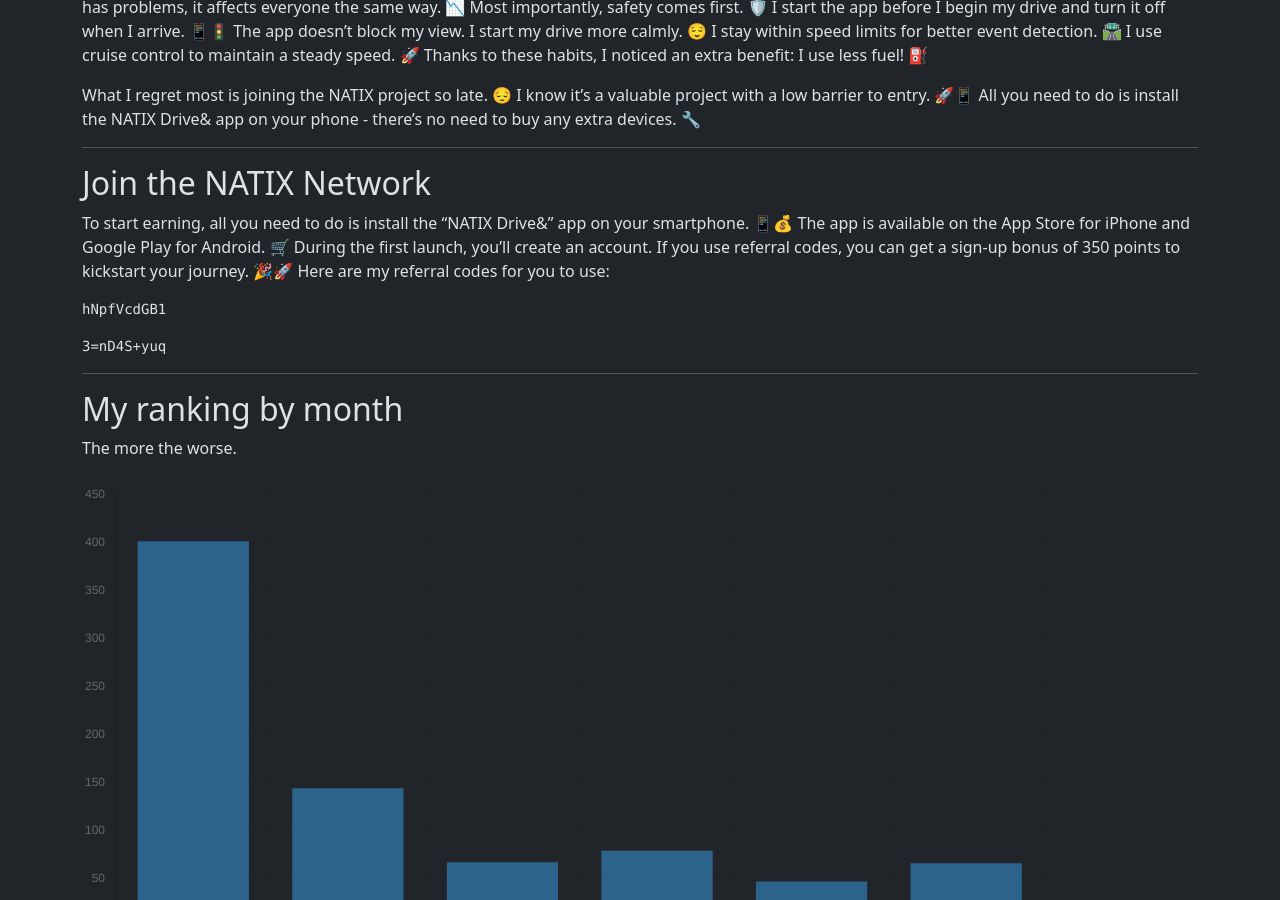
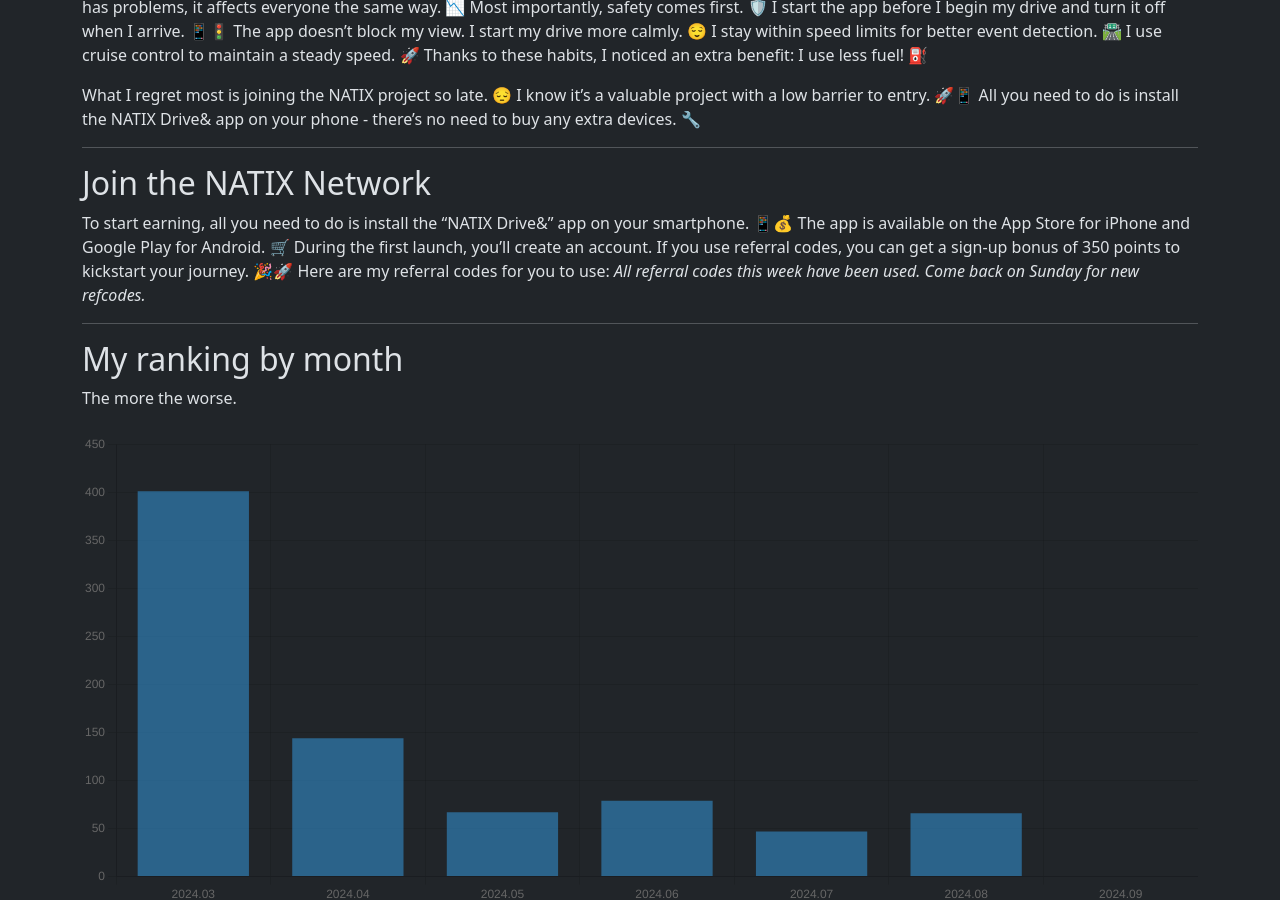
Before and after one commit to torrocus/natix, a Jekyll site: the page built from index.md, in a window 1280 px wide and 900 px high, scrolled down 2311 px. Built offline with Jekyll 4.4.1, drawn with Linux system fonts in a browser that asks for light colours.

Commit message:
Remove used referrer codes

````diff
--- a/index.md
+++ b/index.md
@@ -136,13 +136,7 @@ If you use referral codes, you can get a sign-up bonus of 350 points to kickstar
 🎉🚀
 Here are my referral codes for you to use:
 <!-- NATIX-REFERRAL-CODES-LIST:START -->
-```
-hNpfVcdGB1
-```
-
-```
-3=nD4S+yuq
-```
+_All referral codes this week have been used. Come back on Sunday for new refcodes._
 <!-- NATIX-REFERRAL-CODES-LIST:END -->
 
 ---
````
